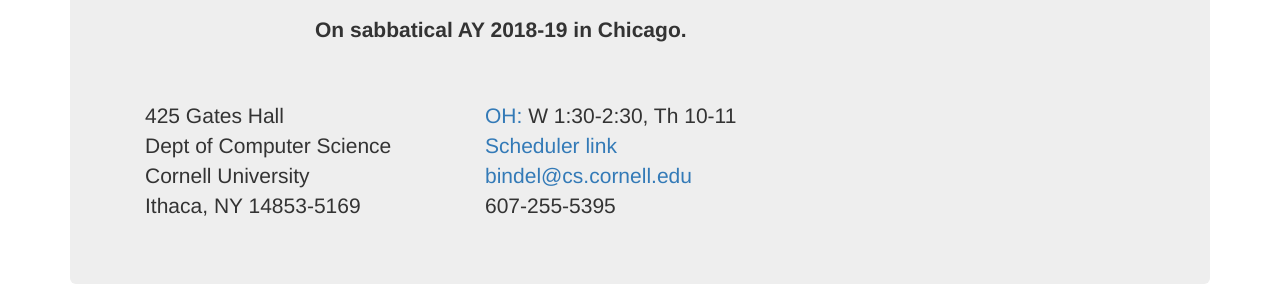
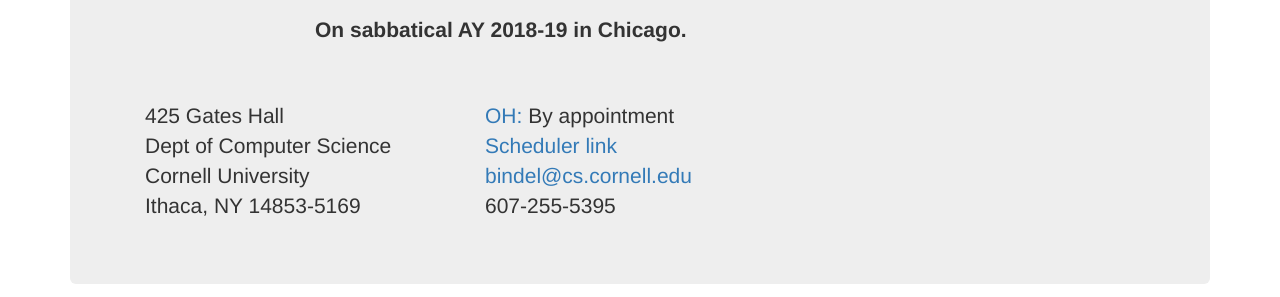
Before and after one commit to dbindel/cornell_web, a Jekyll site: the page built from index.html, in a window 1280 px wide and 1310 px high. Shown: the part 342-639 px from the top of the window. Built offline with Jekyll 4.4.1, drawn with Linux system fonts in a browser that asks for light colours; nearby versions of some CDN libraries.

Commit message:
Update office hours.

```diff
--- a/_data/hours.yml
+++ b/_data/hours.yml
@@ -1,2 +1 @@
-- W 1:30-2:30
-- Th 10-11
+- By appointment
```
